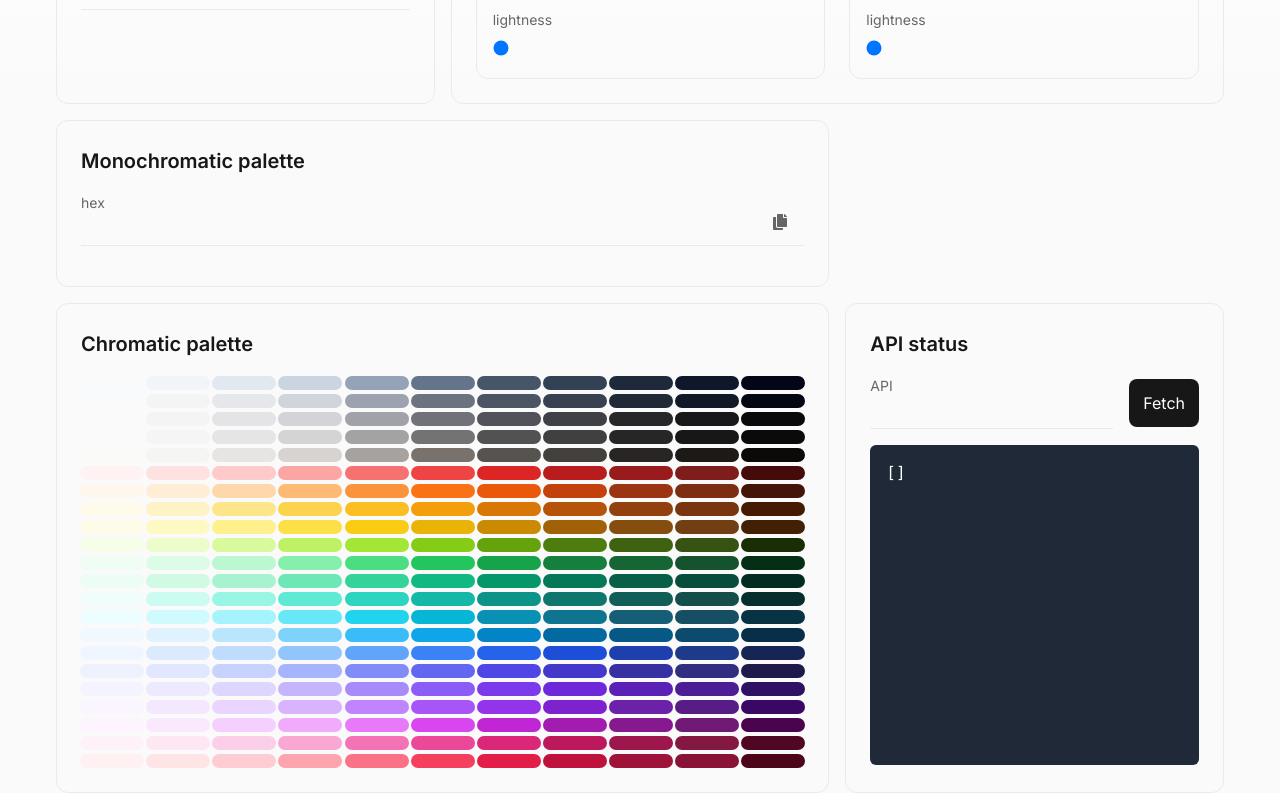
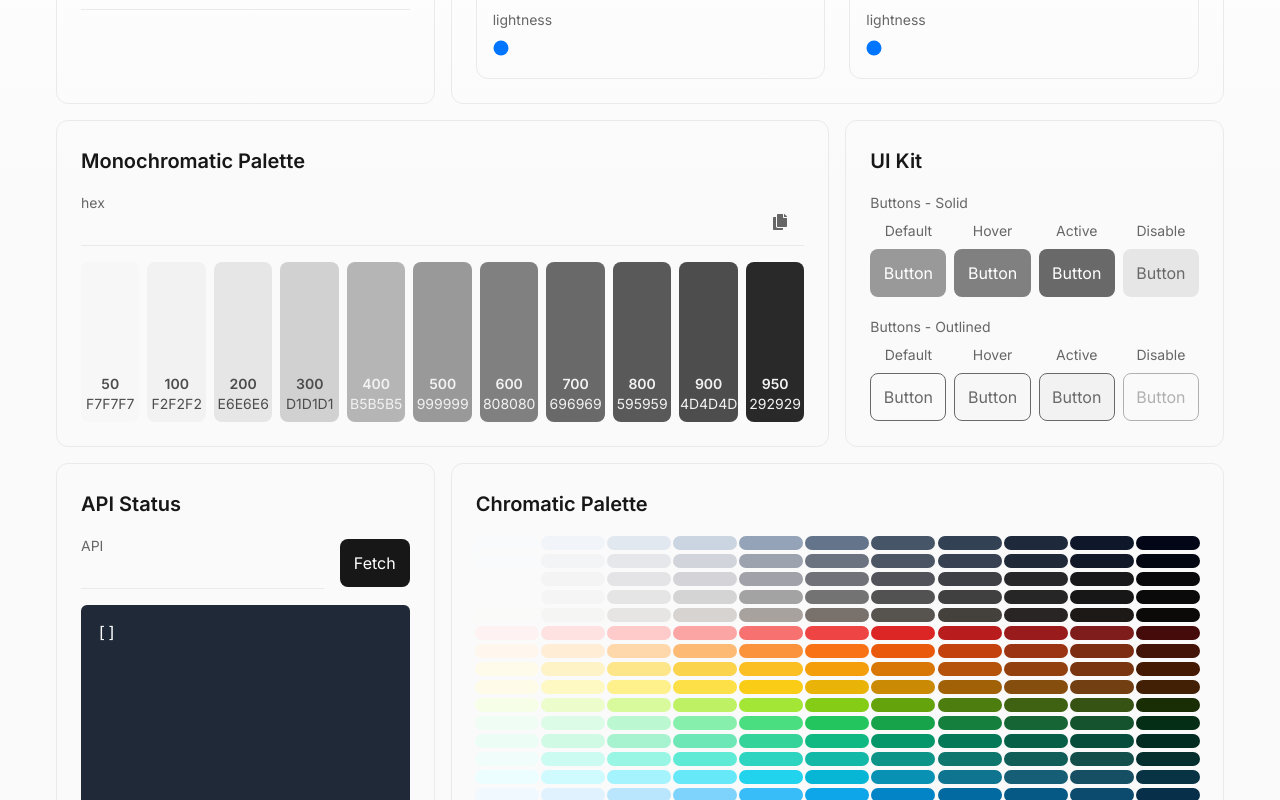
Before and after one commit to seba-sanchis/ux-tool, a Next.js app: page / in a window 1280 px wide. Shown: the part 600-1400 px from the top of the page. Built offline with nearby package versions, Linux system fonts and the light colour scheme.

Commit message:
ui kit tool

```diff
--- a/app/page.tsx
+++ b/app/page.tsx
@@ -6,37 +6,75 @@ import {
   ApiFetch,
   ChromaticPalette,
   ColorContrast,
-  ColorPicker,
+  ColorConverter,
   MonochromaticPalette,
   Navbar,
   SortableItem,
+  UiKit,
 } from "@/components";
 import {
   SortableContext,
   arrayMove,
   rectSwappingStrategy,
 } from "@dnd-kit/sortable";
-import { useState } from "react";
+import { useEffect, useState } from "react";
 import { FaTimes } from "react-icons/fa";
 
 export default function Home() {
   const [items, setItems] = useState(["1", "2", "3", "4", "5", "6"]);
   const [isDragDisabled, setDragDisabled] = useState(true);
+  const [palette, setPalette] = useState<{ hex: string; tone: number }[]>([
+    { hex: "#F7F7F7", tone: 50 },
+    { hex: "#F2F2F2", tone: 100 },
+    { hex: "#E6E6E6", tone: 200 },
+    { hex: "#D1D1D1", tone: 300 },
+    { hex: "#B5B5B5", tone: 400 },
+    { hex: "#999999", tone: 500 },
+    { hex: "#808080", tone: 600 },
+    { hex: "#696969", tone: 700 },
+    { hex: "#595959", tone: 800 },
+    { hex: "#4D4D4D", tone: 900 },
+    { hex: "#292929", tone: 950 },
+  ]);
+  const [isDarkMode, setIsDarkMode] = useState(false);
+
+  useEffect(() => {
+    const checkDarkMode = () => {
+      const isDark =
+        window.matchMedia &&
+        window.matchMedia("(prefers-color-scheme: dark)").matches;
+      setIsDarkMode(isDark);
+    };
+
+    // Run the check initially
+    checkDarkMode();
+
+    // Subscribe to changes in the dark mode preference
+    const mediaQueryList = window.matchMedia("(prefers-color-scheme: dark)");
+    mediaQueryList.addEventListener("change", checkDarkMode);
+
+    // Cleanup the event listener on component unmount
+    return () => {
+      mediaQueryList.removeEventListener("change", checkDarkMode);
+    };
+  }, []);
 
   function draggableComponents(item: string) {
     switch (item) {
       case "1":
-        return <ColorPicker />;
+        return <ColorConverter />;
       case "2":
         return <ColorContrast />;
       case "3":
-        return <MonochromaticPalette />;
+        return (
+          <MonochromaticPalette palette={palette} setPalette={setPalette} />
+        );
       case "4":
-        return;
+        return <UiKit palette={palette} isDarkMode={isDarkMode} />;
       case "5":
+        return <ApiFetch />;
+      case "6":
         return <ChromaticPalette />;
-      case "6":
-        return <ApiFetch />;
       default:
         return null;
     }
--- a/components/ApiFetch.tsx
+++ b/components/ApiFetch.tsx
@@ -29,7 +29,7 @@ export default function ApiFetch() {
 
   return (
     <form onSubmit={handleSubmit} className="card">
-      <h2 className="title">API status</h2>
+      <h2 className="title">API Status</h2>
 
       <div className="flex items-center gap-4">
         <div className="input-container w-4/5">
--- a/components/ChromaticPalette.tsx
+++ b/components/ChromaticPalette.tsx
@@ -8,7 +8,7 @@ export default function ChromaticPalette() {
   };
   return (
     <div className="card">
-      <h2 className="title">Chromatic palette</h2>
+      <h2 className="title">Chromatic Palette</h2>
 
       <div className="grid grid-cols-11 place-items-center gap-1">
         {palette.map((color) => (
--- a/components/ColorContrast.tsx
+++ b/components/ColorContrast.tsx
@@ -48,7 +48,7 @@ export default function ColorContrast() {
 
   return (
     <form className="card">
-      <h2 className="title">Color contrast</h2>
+      <h2 className="title">Color Contrast</h2>
 
       <div className="grid grid-cols-2 gap-6">
         <div
--- a/components/ColorPicker.tsx
+++ b/components/ColorConverter.tsx
@@ -6,7 +6,7 @@ import tinycolor from "tinycolor2";
 import { InputColor, InputText } from ".";
 import { palette } from "@/constants";
 
-export default function ColorPicker() {
+export default function ColorConverter() {
   const [hex, setHex] = useState<string>("");
   const [hsl, setHsl] = useState<string>("");
   const [hsv, setHsv] = useState<string>("");
@@ -110,7 +110,7 @@ export default function ColorPicker() {
 
   return (
     <form className="card">
-      <h2 className="title">Color converter</h2>
+      <h2 className="title">Color Converter</h2>
 
       <InputColor id="picker" color={hex} handleColor={handleHex} />
 
--- a/components/MonochromaticPalette.tsx
+++ b/components/MonochromaticPalette.tsx
@@ -2,9 +2,15 @@ import { useState } from "react";
 import tinycolor from "tinycolor2";
 import { InputText } from ".";
 
-export default function MonochromaticPalette() {
+type Props = {
+  palette: { hex: string; tone: number }[];
+  setPalette: React.Dispatch<
+    React.SetStateAction<{ hex: string; tone: number }[]>
+  >;
+};
+
+export default function MonochromaticPalette({ palette, setPalette }: Props) {
   const [hex, setHex] = useState("");
-  const [palette, setPalette] = useState<{ hex: string; tone: number }[]>();
 
   function handleHex(value: string) {
     setHex(value);
@@ -15,18 +21,20 @@ export default function MonochromaticPalette() {
 
     const hue = hsl.h;
 
+    const saturation = hsl.s;
+
     const paletteHsl = [
-      `hsl(${hue}, 100%, 97%)`,
-      `hsl(${hue}, 100%, 95%)`,
-      `hsl(${hue}, 96%, 90%)`,
-      `hsl(${hue}, 96%, 82%)`,
-      `hsl(${hue}, 95%, 71%)`,
-      `hsl(${hue}, 89%, 60%)`,
-      `hsl(${hue}, 77%, 50%)`,
-      `hsl(${hue}, 83%, 41%)`,
-      `hsl(${hue}, 80%, 35%)`,
-      `hsl(${hue}, 75%, 30%)`,
-      `hsl(${hue}, 100%, 16%)`,
+      `hsl(${hue}, ${saturation}, 97%)`,
+      `hsl(${hue}, ${saturation}, 95%)`,
+      `hsl(${hue}, ${saturation}, 90%)`,
+      `hsl(${hue}, ${saturation}, 82%)`,
+      `hsl(${hue}, ${saturation}, 71%)`,
+      `hsl(${hue}, ${saturation}, 60%)`,
+      `hsl(${hue}, ${saturation}, 50%)`,
+      `hsl(${hue}, ${saturation}, 41%)`,
+      `hsl(${hue}, ${saturation}, 35%)`,
+      `hsl(${hue}, ${saturation}, 30%)`,
+      `hsl(${hue}, ${saturation}, 16%)`,
     ];
 
     const paletteHex = paletteHsl.map((color, index) => {
@@ -43,7 +51,7 @@ export default function MonochromaticPalette() {
 
   return (
     <form className="card">
-      <h2 className="title">Monochromatic palette</h2>
+      <h2 className="title">Monochromatic Palette</h2>
 
       <InputText id="hex" color={hex} handleColor={handleHex} />
 
@@ -51,13 +59,13 @@ export default function MonochromaticPalette() {
         {palette?.map((color) => (
           <div
             key={color.tone}
-            className="flex flex-col justify-end items-center w-full h-20 p-2 text-sm rounded-lg"
+            className="flex flex-col justify-end items-center w-full h-40 p-2 text-sm rounded-lg"
             style={{
               backgroundColor: color.hex,
               color: `${
-                tinycolor.isReadable(color.hex, palette[9].hex)
-                  ? palette[9].hex
-                  : palette[1].hex
+                tinycolor.isReadable(color.hex, palette[9]?.hex)
+                  ? palette[9]?.hex
+                  : palette[1]?.hex
               }`,
             }}
           >
--- a/components/SortableItem.tsx
+++ b/components/SortableItem.tsx
@@ -35,7 +35,7 @@ export default function SortableItem({ id, disabled, children }: Props) {
           : isDragging
           ? "cursor-grabbing z-30 border-[--accents-3] bg-[--hover-color]"
           : "jiggle cursor-grab hover:border-[--accents-3] hover:bg-[--hover-color]"
-      } ${id === "2" || id === "3" || id === "5" ? "col-span-2" : ""}`}
+      } ${id === "2" || id === "3" || id === "6" ? "col-span-2" : ""}`}
     >
       {children}
     </div>
--- /dev/null
+++ b/components/UiKit.tsx
@@ -0,0 +1,193 @@
+type Props = {
+  palette: { hex: string; tone: number }[];
+  isDarkMode: boolean;
+};
+
+export default function UiKit({ palette, isDarkMode }: Props) {
+  return (
+    <div className="card">
+      <h2 className="title">UI Kit</h2>
+      <div className="flex flex-col gap-2">
+        <h3 className="subtitle">Buttons - Solid</h3>
+        <div className="grid grid-cols-4 gap-2">
+          <span className="subtitle text-center">Default</span>
+          <span className="subtitle text-center">Hover</span>
+          <span className="subtitle text-center">Active</span>
+          <span className="subtitle text-center">Disable</span>
+          <button
+            className="px-2 h-12 rounded-lg"
+            style={{
+              backgroundColor: `${
+                palette && isDarkMode
+                  ? palette[4]?.hex
+                  : palette
+                  ? palette[5]?.hex
+                  : ""
+              }`,
+              color: `${palette && isDarkMode ? palette[10]?.hex : "white"}`,
+            }}
+          >
+            Button
+          </button>
+          <button
+            className="px-2 h-12 rounded-lg"
+            style={{
+              backgroundColor: `${
+                palette && isDarkMode
+                  ? palette[3]?.hex
+                  : palette
+                  ? palette[6]?.hex
+                  : ""
+              }`,
+              color: `${palette && isDarkMode ? palette[10]?.hex : "white"}`,
+            }}
+          >
+            Button
+          </button>
+          <button
+            className="px-2 h-12 rounded-lg"
+            style={{
+              backgroundColor: `${
+                palette && isDarkMode
+                  ? palette[5]?.hex
+                  : palette
+                  ? palette[7]?.hex
+                  : ""
+              }`,
+              color: `${palette && isDarkMode ? palette[10]?.hex : "white"}`,
+            }}
+          >
+            Button
+          </button>
+          <button
+            className="px-2 h-12 rounded-lg"
+            style={{
+              backgroundColor: `${
+                palette && isDarkMode
+                  ? palette[8]?.hex
+                  : palette
+                  ? palette[2]?.hex
+                  : ""
+              }`,
+              color: `${
+                palette && isDarkMode
+                  ? palette[1]?.hex
+                  : palette
+                  ? palette[7]?.hex
+                  : ""
+              }`,
+            }}
+          >
+            Button
+          </button>
+        </div>
+
+        <h3 className="subtitle mt-3">Buttons - Outlined</h3>
+        <div className="grid grid-cols-4 gap-2">
+          <span className="subtitle text-center">Default</span>
+          <span className="subtitle text-center">Hover</span>
+          <span className="subtitle text-center">Active</span>
+          <span className="subtitle text-center">Disable</span>
+          <button
+            className="px-2 h-12 rounded-lg border"
+            style={{
+              borderColor: `${
+                palette && isDarkMode
+                  ? palette[3]?.hex
+                  : palette
+                  ? palette[7]?.hex
+                  : ""
+              }`,
+              color: `${
+                palette && isDarkMode
+                  ? palette[3]?.hex
+                  : palette
+                  ? palette[7]?.hex
+                  : ""
+              }`,
+            }}
+          >
+            Button
+          </button>
+          <button
+            className="px-2 h-12 rounded-lg border"
+            style={{
+              backgroundColor: `${
+                palette && isDarkMode
+                  ? palette[10]?.hex
+                  : palette
+                  ? palette[0]?.hex
+                  : ""
+              }`,
+              borderColor: `${
+                palette && isDarkMode
+                  ? palette[3]?.hex
+                  : palette
+                  ? palette[7]?.hex
+                  : ""
+              }`,
+              color: `${
+                palette && isDarkMode
+                  ? palette[3]?.hex
+                  : palette
+                  ? palette[7]?.hex
+                  : ""
+              }`,
+            }}
+          >
+            Button
+          </button>
+          <button
+            className="px-2 h-12 rounded-lg border"
+            style={{
+              backgroundColor: `${
+                palette && isDarkMode
+                  ? palette[9]?.hex
+                  : palette
+                  ? palette[1]?.hex
+                  : ""
+              }`,
+              borderColor: `${
+                palette && isDarkMode
+                  ? palette[3]?.hex
+                  : palette
+                  ? palette[7]?.hex
+                  : ""
+              }`,
+              color: `${
+                palette && isDarkMode
+                  ? palette[3]?.hex
+                  : palette
+                  ? palette[7]?.hex
+                  : ""
+              }`,
+            }}
+          >
+            Button
+          </button>
+          <button
+            className="px-2 h-12 rounded-lg border opacity-50"
+            style={{
+              borderColor: `${
+                palette && isDarkMode
+                  ? palette[3]?.hex
+                  : palette
+                  ? palette[7]?.hex
+                  : ""
+              }`,
+              color: `${
+                palette && isDarkMode
+                  ? palette[3]?.hex
+                  : palette
+                  ? palette[7]?.hex
+                  : ""
+              }`,
+            }}
+          >
+            Button
+          </button>
+        </div>
+      </div>
+    </div>
+  );
+}
--- a/components/index.ts
+++ b/components/index.ts
@@ -2,7 +2,7 @@ export { default as ApiFetch } from "./ApiFetch";
 export { default as Background } from "./Background";
 export { default as ChromaticPalette } from "./ChromaticPalette";
 export { default as ColorContrast } from "./ColorContrast";
-export { default as ColorPicker } from "./ColorPicker";
+export { default as ColorConverter } from "./ColorConverter";
 export { default as CopyButton } from "./CopyButton";
 export { default as Foreground } from "./Foreground";
 export { default as InputColor } from "./InputColor";
@@ -11,3 +11,4 @@ export { default as InputText } from "./InputText";
 export { default as MonochromaticPalette } from "./MonochromaticPalette";
 export { default as Navbar } from "./Navbar";
 export { default as SortableItem } from "./SortableItem";
+export { default as UiKit } from "./UiKit";
```
Also changed, not shown: constants/index.ts (line endings or trailing spaces).
